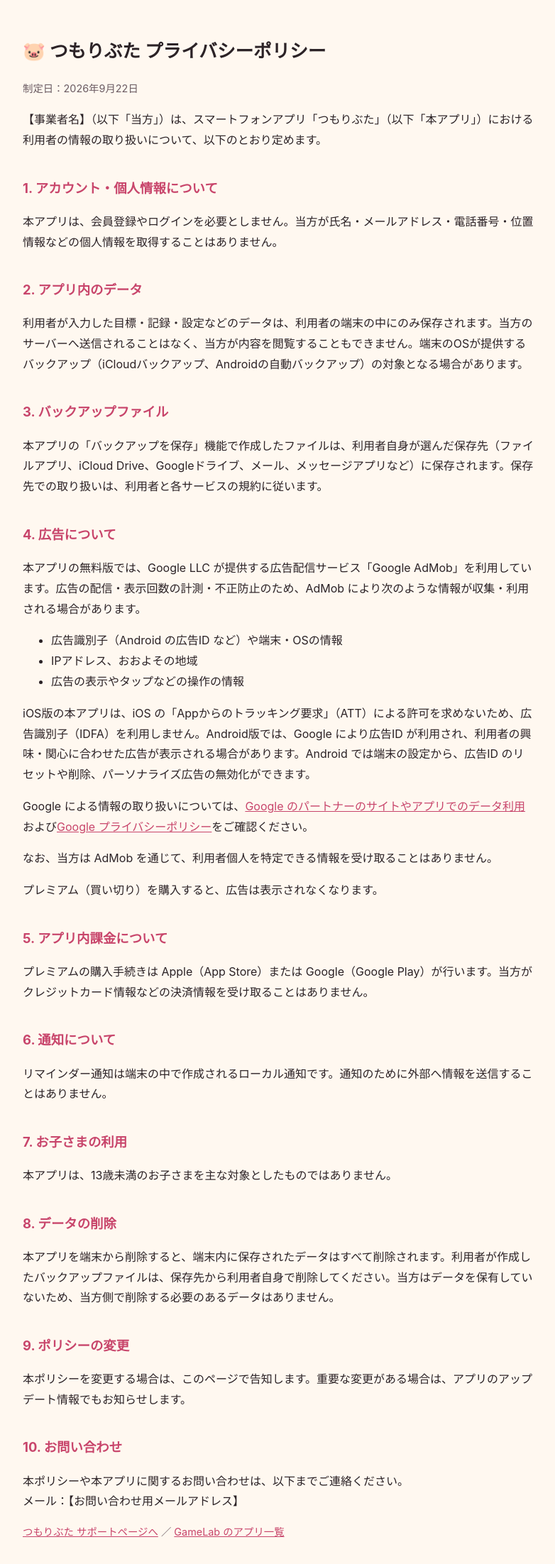
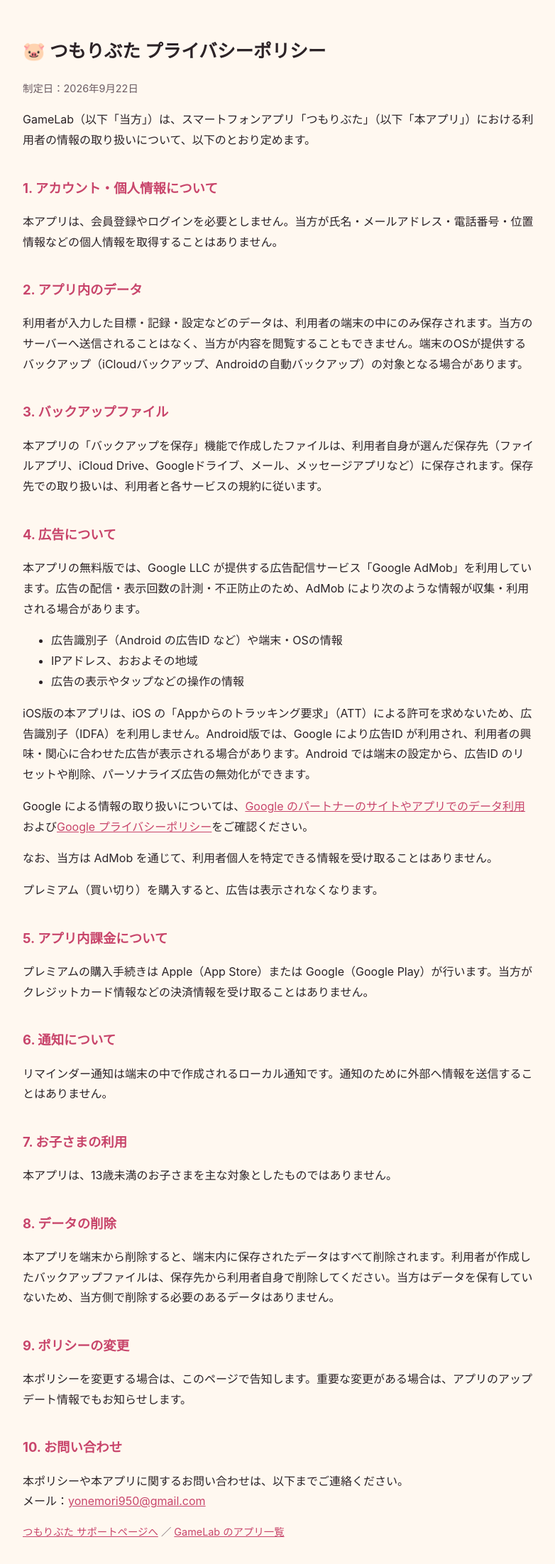
Before and after one commit to hirokiyonemori/hirokiyonemori.github.io, a plain HTML site: page tsumoributa/privacy.html in a window 1280 px wide. Shown: the whole page at 71% size, without its empty margins (248-1030 px from the left). Drawn offline with Linux system fonts and the light colour scheme.

Commit message:
Set public GameLab support contact

```diff
--- a/tsumoributa/privacy.html
+++ b/tsumoributa/privacy.html
@@ -21,7 +21,7 @@
 <h1>🐷 つもりぶた プライバシーポリシー</h1>
 <p class="muted">制定日：2026年9月22日</p>
 
-<p>【事業者名】（以下「当方」）は、スマートフォンアプリ「つもりぶた」（以下「本アプリ」）における利用者の情報の取り扱いについて、以下のとおり定めます。</p>
+<p>GameLab（以下「当方」）は、スマートフォンアプリ「つもりぶた」（以下「本アプリ」）における利用者の情報の取り扱いについて、以下のとおり定めます。</p>
 
 <h2>1. アカウント・個人情報について</h2>
 <p>本アプリは、会員登録やログインを必要としません。当方が氏名・メールアドレス・電話番号・位置情報などの個人情報を取得することはありません。</p>
@@ -61,7 +61,7 @@
 
 <h2>10. お問い合わせ</h2>
 <p>本ポリシーや本アプリに関するお問い合わせは、以下までご連絡ください。<br>
-メール：【お問い合わせ用メールアドレス】</p>
+メール：<a href="mailto:yonemori950@gmail.com">yonemori950@gmail.com</a></p>
 
 <p class="muted"><a href="./">つもりぶた サポートページへ</a> ／ <a href="../">GameLab のアプリ一覧</a></p>
 </main>
```
Also changed, not shown: index.html (+1 -1 lines), tsumoributa/index.html (+2 -2 lines).
